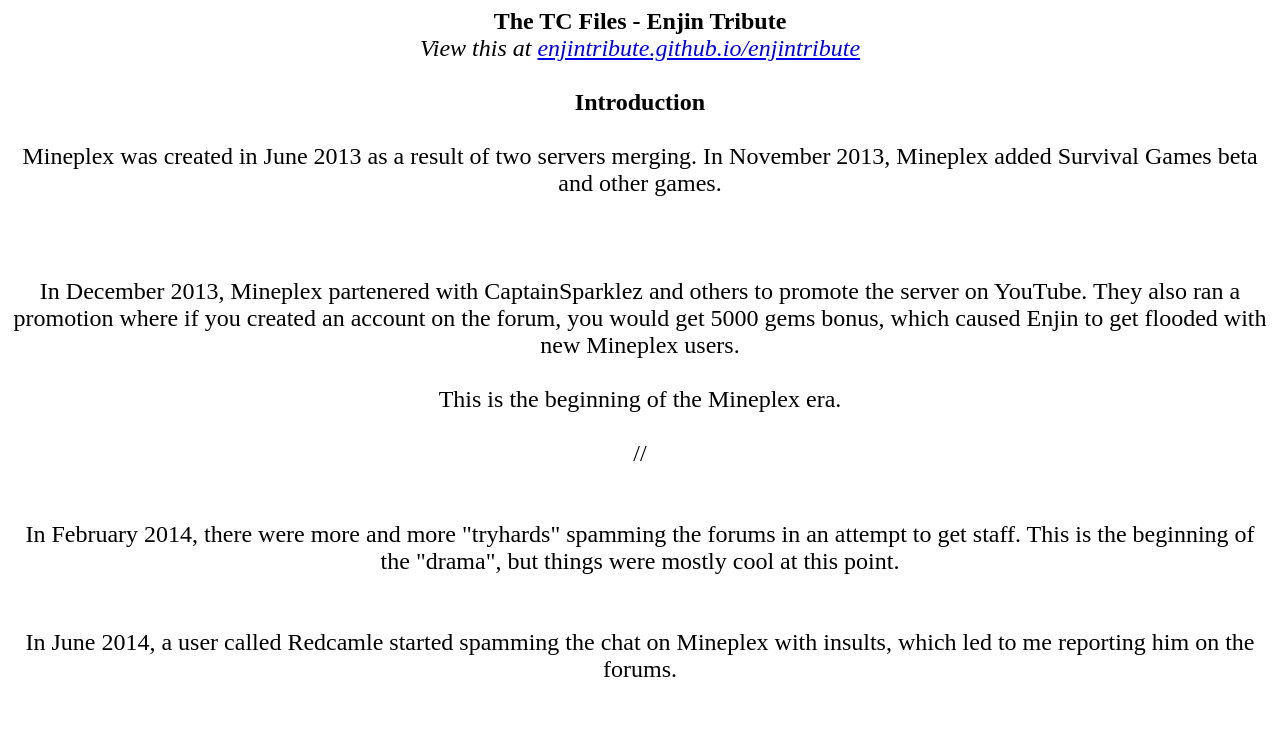
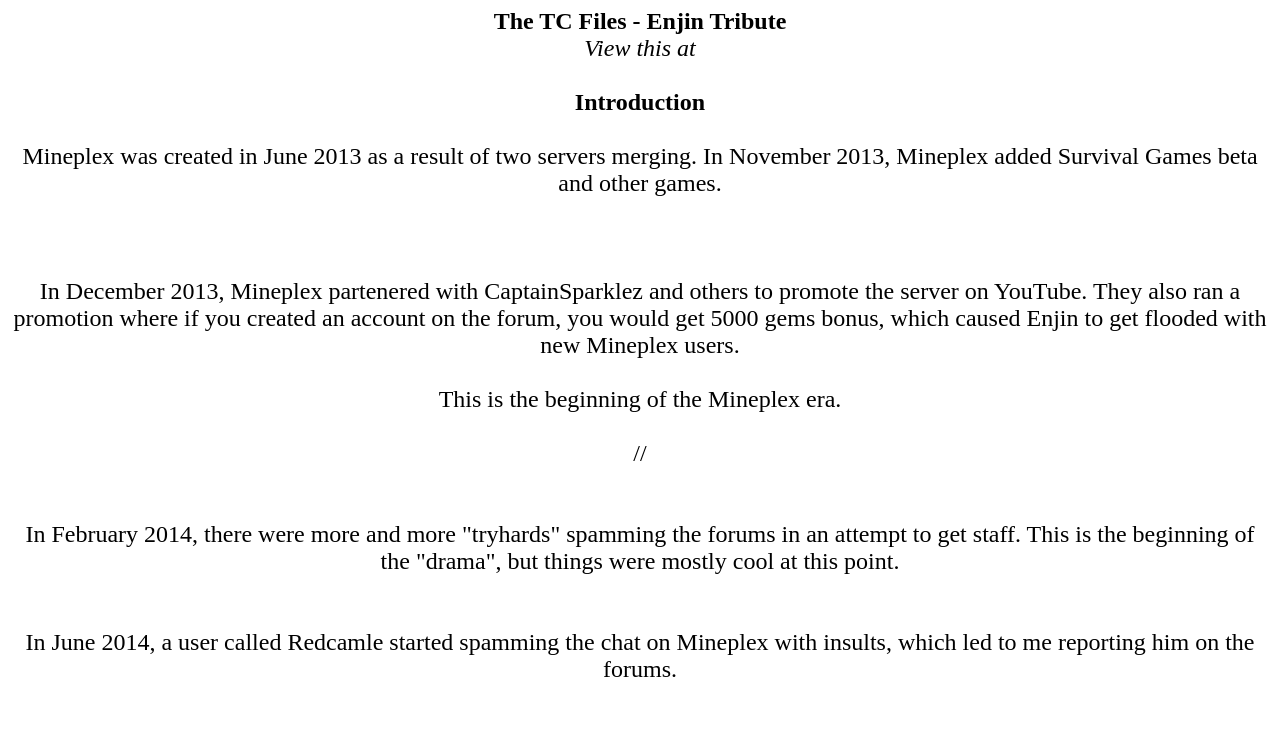
Before and after one commit to enjintribute/enjintribute, a plain HTML site: page index.html in a window 1280 px wide. Shown: the top 734 px of the page. Drawn offline with Linux system fonts and the light colour scheme.

Commit message:
Update index.html

```diff
--- a/index.html
+++ b/index.html
@@ -1,7 +1,7 @@
 <font size="+2">
 <center>
 <b>The TC Files - Enjin Tribute</b><br>
-  <i>View this at <a href="enjintribute.github.io/enjintribute">enjintribute.github.io/enjintribute</a></i><br>
+  <i>View this at <a href="enjintribute.github.io/enjintribute"></a></i><br>
 <br>
 <b>Introduction</b><br>
 <br>
```
